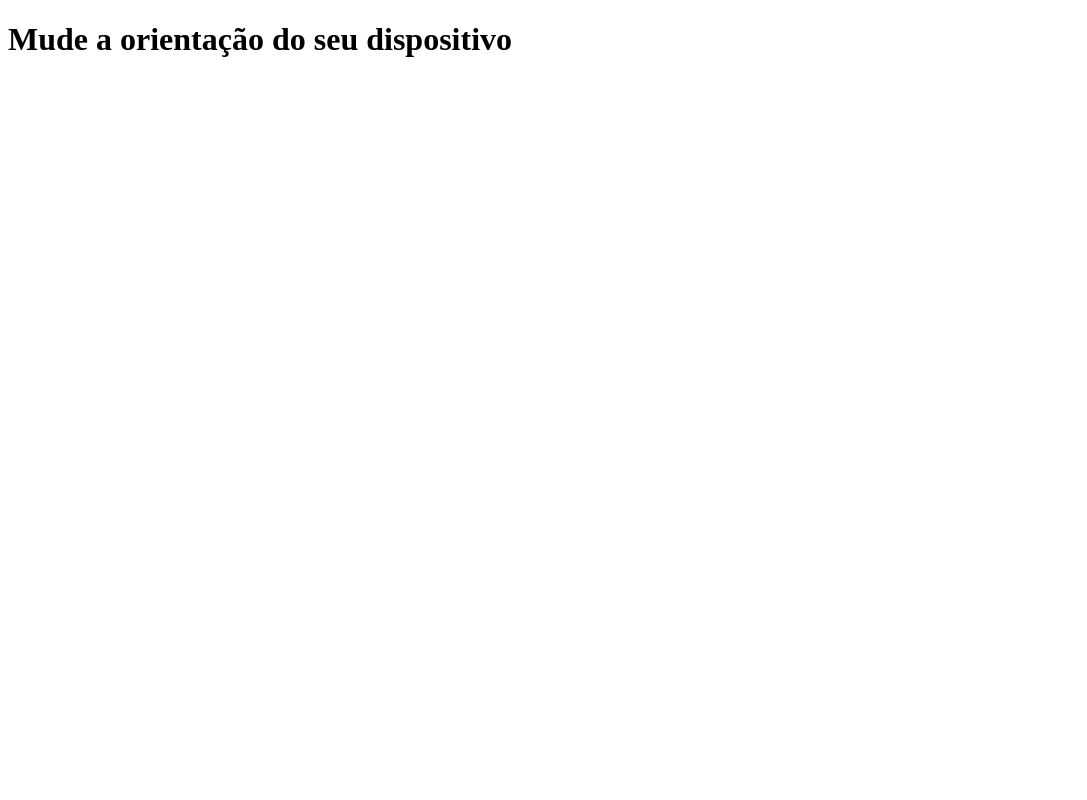
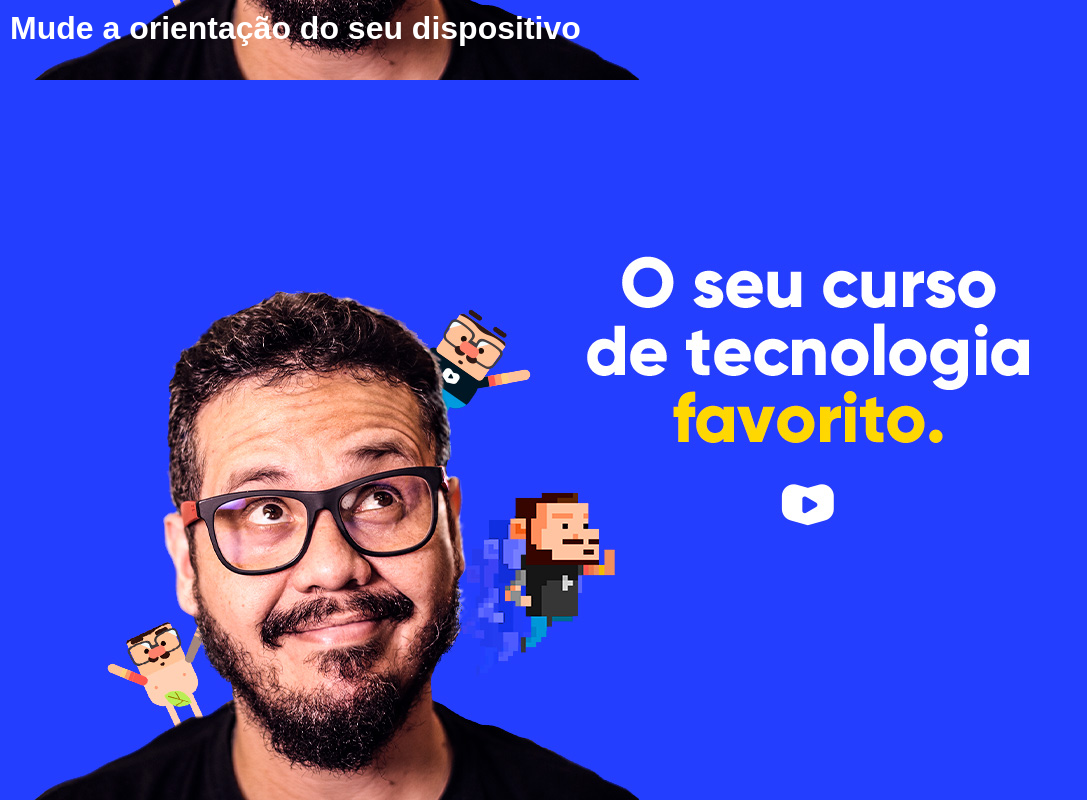
Before and after one commit to Thais286/midia-quiries, a plain HTML site: page mq002/index.html in a window 1280 px wide. Shown: the whole page, without its empty margins (0-1087 px from the left). Drawn offline with Linux system fonts and the light colour scheme.

Commit message:
fiz css para retrato paisagens e geral

```diff
--- a/mq002/estilos/paisagem.css
+++ b/mq002/estilos/paisagem.css
@@ -1,3 +1,9 @@
 @charset "UTF-8";
 
 /* Aparelho deitado (landscape)*/
+
+body{
+    background-image: url(../imagens/cev-landscape.jpg);
+
+    background-position: left bottom;
+}
--- a/mq002/estilos/retrato.css
+++ b/mq002/estilos/retrato.css
@@ -1,3 +1,9 @@
 @charset "UTF-8";
 
 /* Aparelho em pé (portrait) porta retrato*/
+
+body{
+   background-image: url(../imagens/cev-portrait.jpg);
+
+   background-position: center bottom;
+}
--- a/mq002/estilos/style.css
+++ b/mq002/estilos/style.css
@@ -1,3 +1,23 @@
 @charset "UTF-8";
 
-/* Configurações gerais*/
+/* Configurações gerais serve para tudo não precisa de colocar nos outros essas configurações*/
+
+*{
+    margin: 0px;
+    padding: 0px;
+    font-family: Arial, Helvetica, sans-serif;
+}
+
+html, body{
+    width: 100vw;
+    height:100vh;
+    background-color: #233eff;
+    background-size: contain; /* contain para caber a imagem toda*/
+    border-color: no-repeat;
+}
+
+h1{
+    color: white;
+    text-align: 2px 2px 0px #1526a7;
+    padding: 10px;
+}
```
